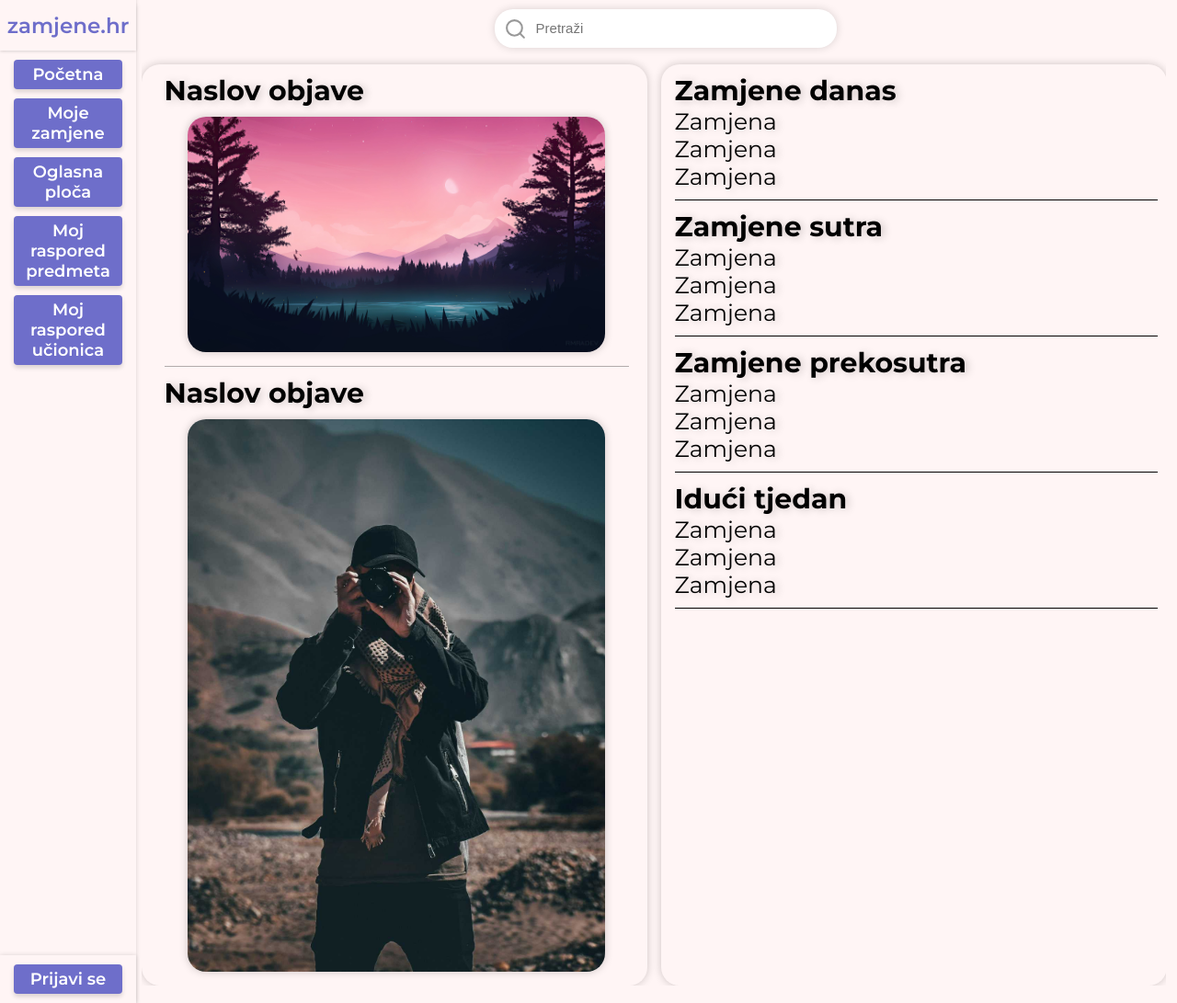
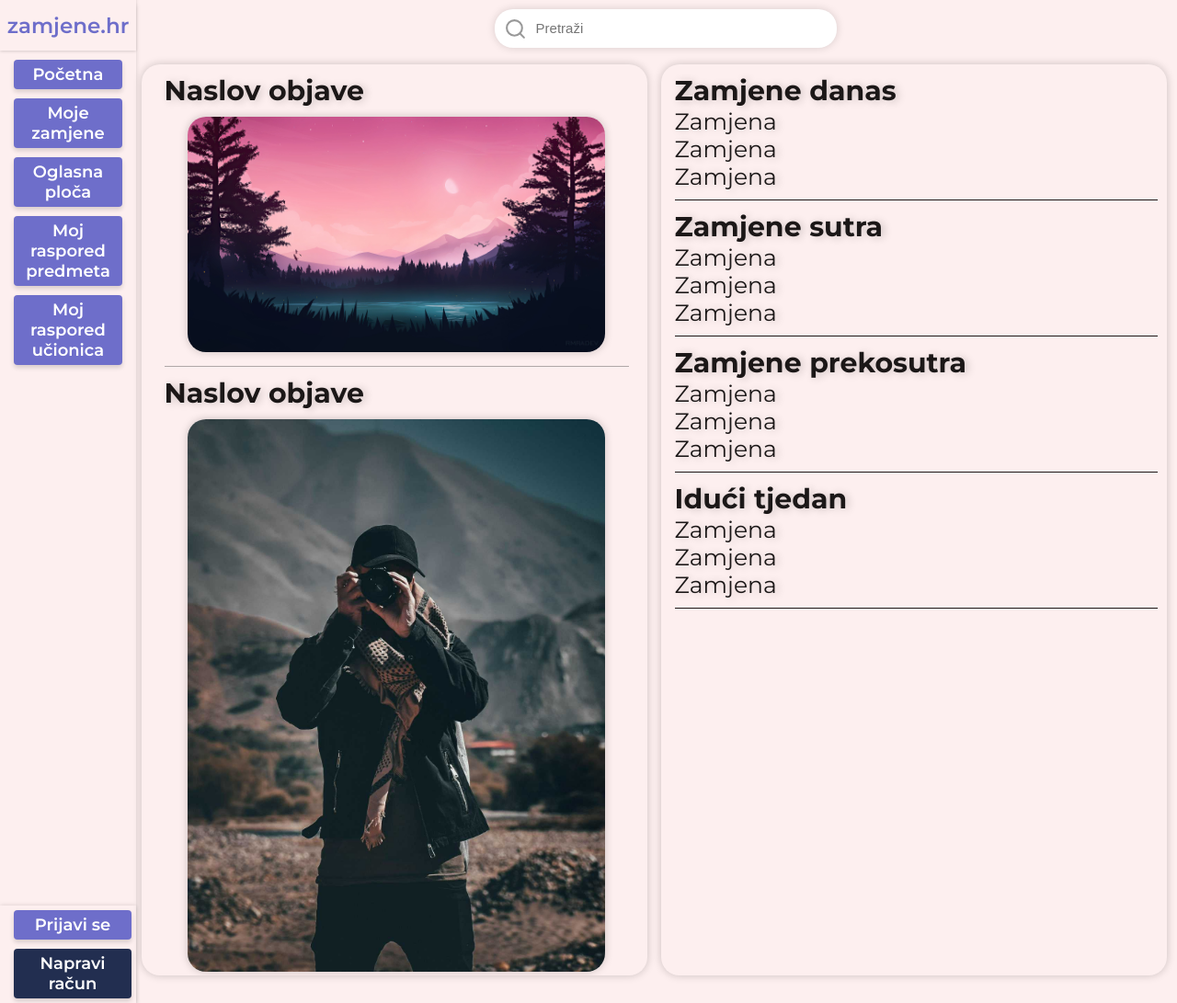
Before and after one commit to K1kinda/zamjene.hr, a Flask app: page / in a window 1280 px wide. Shown: the whole page at 92% size. Run offline with Flask 3, Linux system fonts and the light colour scheme.

Commit message:
Dodano login/signup

```diff
--- a/website/static/general.css
+++ b/website/static/general.css
@@ -2,7 +2,7 @@ body {
   margin: 0;
   padding-left: max(150px, 12%);
   padding-right: max(10px, 0.9%);
-  background-color: rgb(255, 245, 245);
+  background-color: rgb(253, 239, 239);
   padding-top: 10px;
   padding-bottom: 10px;
 }
--- a/website/static/main.css
+++ b/website/static/main.css
@@ -1,16 +1,13 @@
 main {
   display: flex;
   padding-top: 60px;
-  overflow: hidden;
 }
-
-
 
 .news-board, .changes-box {
   display: flex;
   flex-direction: column;
   flex: 1;
-  max-height: 90vh;
+  max-height: 89vh;
   min-width: 420px;
   box-shadow: 0px 0px 10px rgba(0,0,0,0.2);
   border-radius: 20px;
@@ -44,6 +41,8 @@ main {
   margin-bottom: 10px;
   cursor: pointer;
   text-shadow: 3px 1px 10px rgba(0,0,0,0.2);
+  color: rgb(27, 23, 23);
+  cursor: default;
 }
 
 .post-title:hover {
@@ -73,9 +72,13 @@ main {
   margin-bottom: 10px;
   border-bottom-style: solid;
   border-bottom-width: 1px;
+  color: rgb(27, 23, 23);
+  cursor: default;
 }
 
 .changes {
   font-size: 25px;
   font-weight: normal;
+  color: rgb(27, 23, 23);
+  cursor: default;
 }
--- a/website/static/sidebar.css
+++ b/website/static/sidebar.css
@@ -10,7 +10,6 @@
   padding: 10px 10px 10px 10px;
   min-width: 120px;
   z-index: 100;
-  background-color: rgb(255, 245, 245);
 }
 
 .logo-container {
@@ -25,8 +24,6 @@
   height: 60px;
   box-shadow: 0px 1px 3px rgba(0,0,0,0.15);
   cursor: pointer;
-
-
 }
 
 .logo-text {
@@ -78,12 +75,39 @@ button:active {
   position: absolute;
   bottom: 0;
   display: flex;
+  flex-direction: column;
+  justify-content: center;
   width: 100%;
   box-shadow: 0px 0px 5px rgba(0,0,0,0.15);
 }
 
 .log-in-button {
-  width: 90%;
-  margin-top: 10px;
-  margin-bottom: 10px;
+  width: 86.5%;
+  margin-top: 5px;
+  margin-bottom: 5px;
 }
+
+.sign-up-button {
+  width: 86.5%;
+  margin-top: 5px;
+  margin-bottom: 5px;
+  background-color: rgb(34, 46, 80);
+}
+
+.name-container {
+  display: flex;
+  cursor: default;
+  padding-right: 10px;
+}
+
+.user-icon {
+  margin-left: 10px;
+  margin-right: 10px;
+  width: 25px;
+}
+
+.name {
+  font-family: Montserrat;
+  font-weight: 600;
+  color: rgb(27, 23, 23);
+}
--- a/website/templates/home.html
+++ b/website/templates/home.html
@@ -28,6 +28,11 @@
     </section>
     <section class="login-container">
       <button class="log-in-button">Prijavi se</button>
+      <button class="sign-up-button">Napravi račun</button>
+      <!--div class="name-container">
+        <img class="user-icon" src="{{ url_for('static', filename='user.svg')}}">
+        <p class="name">Mato Osman</p>
+      </div-->
     </section>
   </aside>
 
```
Also changed, not shown: website/static/user.svg (added).
